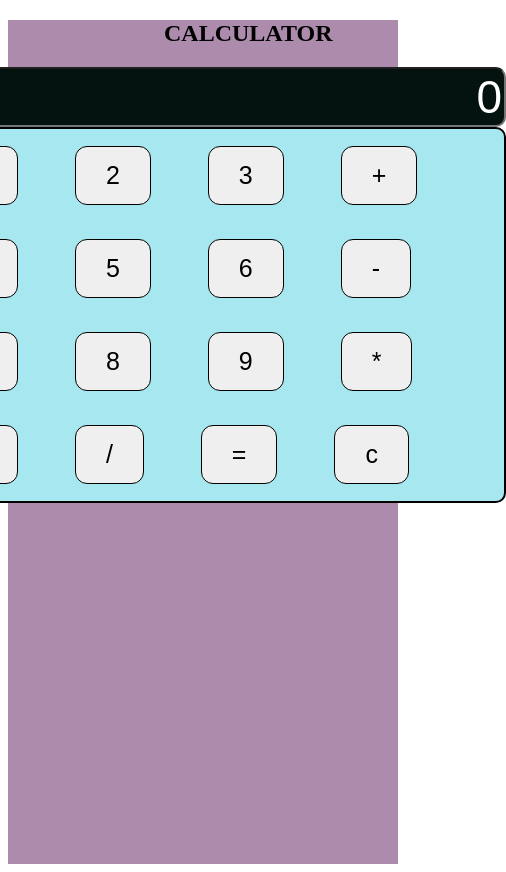
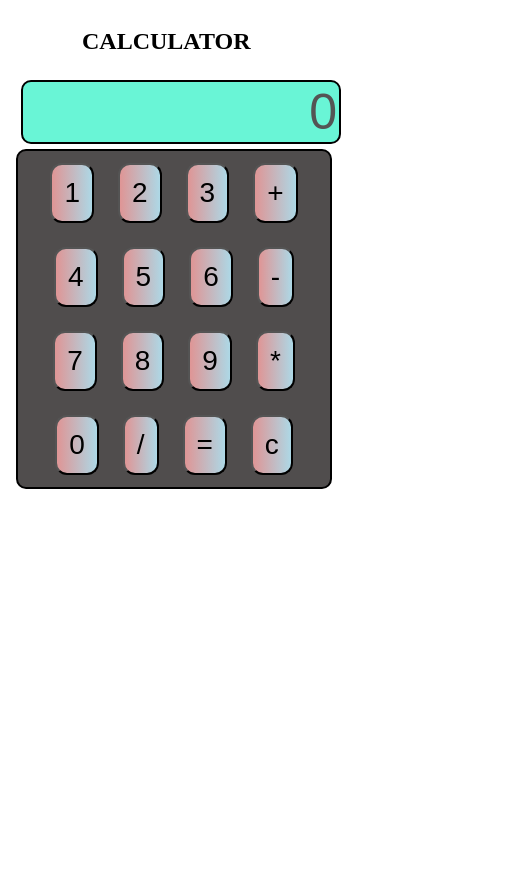
Before and after one commit to anjalishinde1912/calculator, an Angular app: page / in a window 390 px wide. Shown: the whole page, 506 px wide, since content can reach past the window. After the commit the page ends 844 px from the top, so only its background shows below. Built offline with nearby package versions, Linux system fonts and the light colour scheme.

Commit message:
Responsive web design

```diff
--- a/src/app/calculator/calculator.component.css
+++ b/src/app/calculator/calculator.component.css
@@ -1,38 +1,94 @@
-.main {
-    width: 100vw;
-    height: 100vh;
-    background-color: rgb(172, 139, 172);
-}
 
 h2 {
     margin-left: 40%;
 }
 
 .calculator {
-   display: grid;
-   grid-template-rows: auto auto auto auto auto;
-   background-color: rgb(228, 235, 226);
-   justify-content: center;
+  display: grid;
+  grid-template-rows: 3;
+  grid-template-columns: 25% 50% 25%;
 }
-.calculator .btn-container{
-    background-color: rgb(166, 231, 240);
+
+.header {
+  grid-row-start: 1;
+  grid-row-end: 2;
+  grid-column-start: 2;
+  grid-column-end: 3;
+}
+
+.inputarea {
+  grid-column-start: 2;
+  grid-column-end: 3;
+  grid-row-start: 2;
+  grid-row-end: 3;
+  text-align: right;
+  padding: 5px;
+}
+
+.inputfield {
+  width: 100%;
+  height: 100%;
+  font-size: 50px;
+  text-align: right;
+  border: 2px solid black;
+  border-radius: 10px;
+  background-color: rgb(105, 245, 214);
+}
+
+.btn-container {
+  grid-column-start: 2;
+  grid-column-end: 3;
+}
+
+.btn {
+  background:linear-gradient(to right, rgb(223, 149, 149), lightblue);
+  display: inline-grid;
+  grid-template-columns: repeat(1,60px);
+  grid-template-rows:repeat(1,60px);
+  padding: 12px;
+  margin: 12px;
+  font-size: 28px;
+  border-radius: 12px;
+  place-items: center;
+}
+
+.btn:hover  {
+  background:linear-gradient(to right, rgb(231, 40, 40), rgb(131, 207, 233));
+   box-shadow:white;
+   box-shadow: 4px 4px 12px 4px;
+}
+
+.calculator .btn-container {
+    background-color: #504d4d;
     border: 2px solid black;
     border-radius: 10px;
-}
-.btn {
-    margin: 17px;
-    padding: 14px 30px;
     text-align: center;
-    font-size: 25px;
-    border-radius: 12px;
-    border : 1px solid black;
-    margin-left: 40px;
 }
 
-.calculator input {
-  font-size: 46px;
-  background-color: rgb(5, 19, 16);
-  color: #fff;
-  text-align: right;
-  border-radius: 10px;
+@media screen and (max-width: 715px) {
+  .calculator {
+    display: grid;
+    grid-template-rows: 3;
+    grid-template-columns: 1;
+  }
+
+  .btn {
+    display: inline;
+  }
 }
+
+@media screen and (max-width: 500px) {
+
+  h2 {
+    margin-left: 20%;
+}
+  .calculator {
+    display: inline-block;
+  }
+  .inputfield {
+    width:80vw;
+  }
+  .btn-container {
+    width: 80vw;
+  }
+}
--- a/src/app/calculator/calculator.component.html
+++ b/src/app/calculator/calculator.component.html
@@ -1,23 +1,23 @@
-
-<div class= "main">
-<h2>CALCULATOR</h2>
+<html>
+<head>
+    <meta name="viewport" content="width=device-width, initial-scale=1.0">
+</head>
+<body>
 <div class="calculator">
+    <div class="header">
+    <h2>CALCULATOR</h2>
+    </div>
 <div class="inputarea">
-    <input type="text" value="{{value}}">
+    <input disabled class="inputfield" type="text" value="{{value}}">
 </div>
 <div class= "btn-container">
-<div>
+<div class="firstrow">
     <button *ngFor="let num of numberGroups" (click)="onbuttonpress(num)" class="btn" type="button">{{num}}</button>
-</div>
-<div>
     <button *ngFor="let num of numberGroups1" (click)="onbuttonpress(num)" class="btn" type="button">{{num}}</button>
-</div>
-<div>
     <button *ngFor="let num of numberGroups2" (click)="onbuttonpress(num)" class="btn" type="button">{{num}}</button>
-</div>
-<div>
     <button *ngFor="let num of numberGroups3" (click)="onbuttonpress(num)" class="btn" type="button">{{num}}</button>
 </div>
 </div>
 </div>
-</div>
+</body>
+</html>
```
